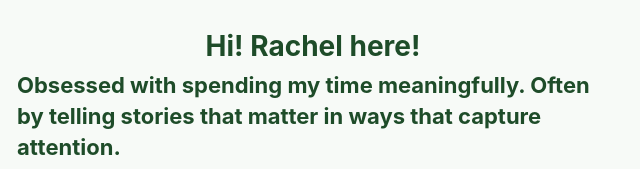
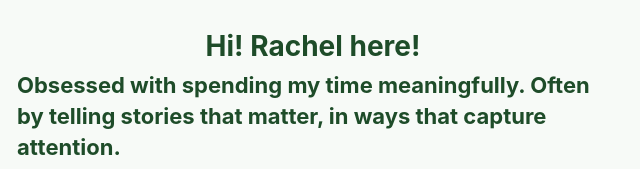
Before and after one commit to rachelraykay/rachelkastner, a website: page index.html in a window 1280 px wide. Shown: the part 783-952 px from the top of the page, 327-967 px from the left. Drawn offline with Linux system fonts and the light colour scheme.

Commit message:
Update index.html

```diff
--- a/index.html
+++ b/index.html
@@ -15,7 +15,7 @@
   <img class="hero" src="images/hero.webp" alt="Rachel Kastner">
 
   <p class="greeting">Hi! Rachel here!</p>
-  <p class="headline"> Obsessed with spending my time meaningfully. Often by telling stories that matter in ways that capture attention. </p>
+  <p class="headline"> Obsessed with spending my time meaningfully. Often by telling stories that matter, in ways that capture attention. </p>
 
   <p class="body-text">Right now, I lead brand and comms at Empathy. Before that, I spent a decade producing content thats reached tens of millions of people. I facilitate, host and moderate events because I love IRL. The rest of the time, you'll find me writing or spending time with my son.</p>
 
```
